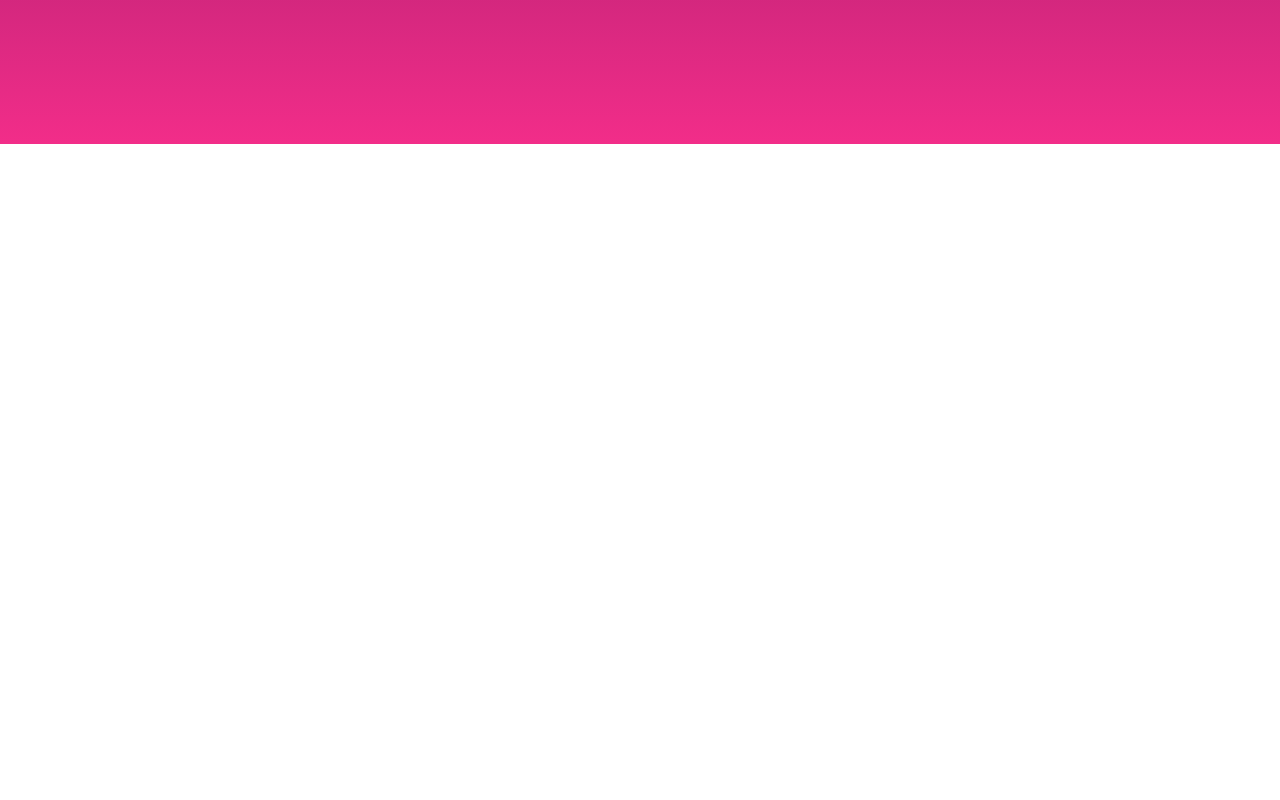
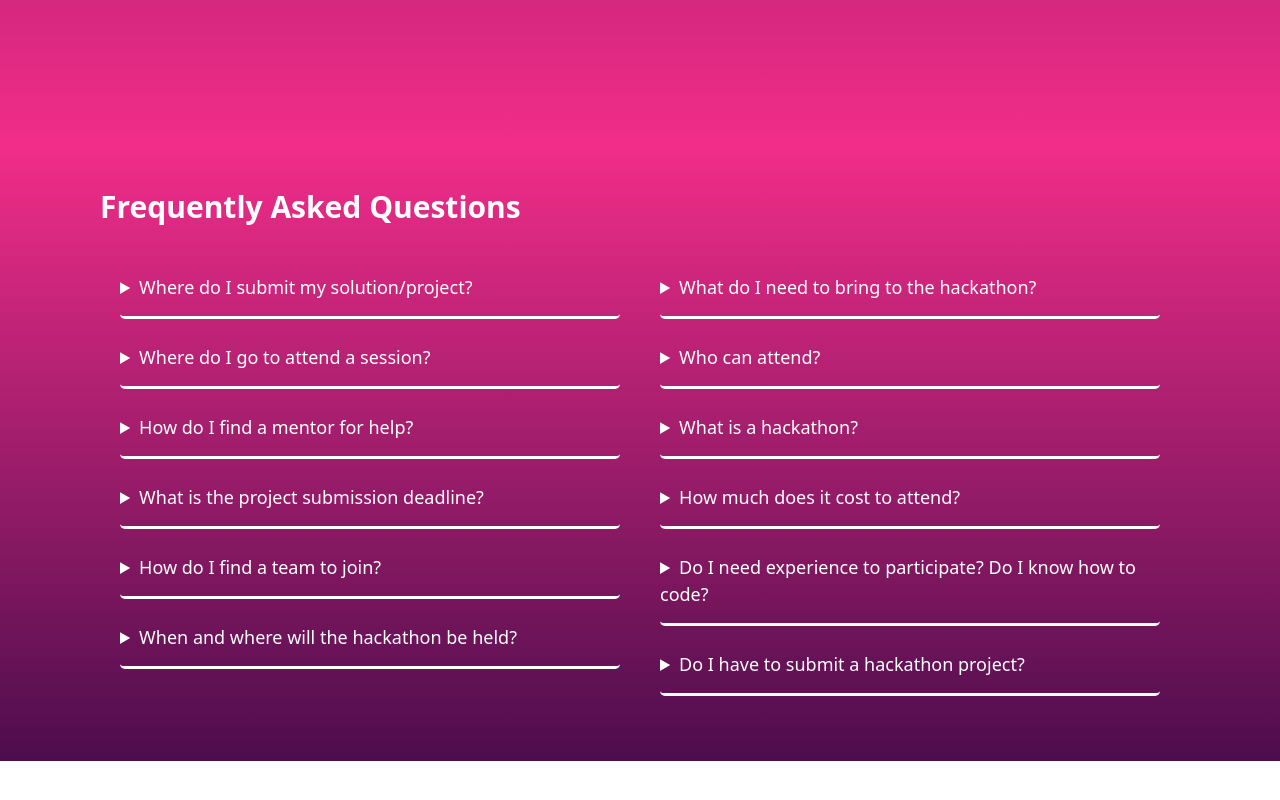
Before and after one commit to TechTogetherInc/TechTogetherMiami-2023, a React (Vite) app: page / in a window 1280 px wide. Shown: the part 1456-2256 px from the top of the page. Before the commit the page ends 1726 px from the top, so only its background shows below. Built offline with nearby package versions, Linux system fonts and the light colour scheme.

Commit message:
Creaet an FAQ section Fixes #6

```diff
--- a/src/App.tsx
+++ b/src/App.tsx
@@ -5,6 +5,7 @@ import FAQ from "./sections/faq";
 import Sponsors from "./sections/sponsors";
 import Header from "./layouts/header";
 import Footer from "./layouts/footer";
+
 
 import LandingPageBg from "./assets/bg/landing_page.png";
 
@@ -25,8 +26,8 @@ function App() {
             <main className="mt-[-100px]">
                 <Landing />
                 <AboutUs />
+                <FAQ />
                 {/* <Itinerary />
-                <FAQ />
                 <Sponsors /> */}
             </main>
             <Footer />
--- a/src/index.css
+++ b/src/index.css
@@ -60,3 +60,61 @@ footer img{
     width: 30px;
     height: 30px;
 }
+
+
+.faq{
+    background: linear-gradient(#f22d89, #4c0d4d);
+
+    /*justify-content:center;*/
+    padding-inline: 50px;
+    padding-block: 40px ;
+    flex-wrap: wrap;
+
+
+    padding-left: 100px;
+    padding-right: 100px;
+    align-items: center;
+}
+.faq-title-row{
+    color: white;
+    font-size: 30px;
+    font-weight: 650;
+    margin-bottom: 5px;
+
+}
+.faq-questions-row{
+    display: flex;
+
+}
+.faq-right-col{
+    color: #ffffff;
+    font-size: 18px;
+    flex: 50%;
+    padding: 20px;
+}
+.faq-left-col{
+    color: #ffffff;
+    font-size: 18px;
+    flex: 50%;
+    padding: 20px;
+}
+
+.question{
+   padding-block: 15px;
+   /*padding-bottom: 15px;*/
+   margin-block: 5px;
+   font-weight:400;
+   /*text-align: center;*/
+   border-bottom: solid;
+   border-radius: 5px;
+
+
+}
+.question:hover{
+    background-color: #f064a57c;
+}
+.answer{
+    padding-bottom: 15px;
+    margin-block: 5px;
+    color: white;
+ }
--- a/src/sections/faq.tsx
+++ b/src/sections/faq.tsx
@@ -1,7 +1,73 @@
 export default function FAQ() {
     return (
-        <section>
-            <h1>Hi this is TechTogether's faq</h1>
+
+        <section className="faq">
+            <div className="faq-title-row">
+                <h2>Frequently Asked Questions</h2>
+            </div>
+            <div className="faq-questions-row">
+                <div className="faq-left-col">
+                    {qas.map((qaelement) => {
+                        return <Qa question={qaelement.question}>{qaelement.answer}</Qa>
+                    })}
+                </div>
+                <div className="faq-right-col">
+                    {qas2.map((qa2element) => {
+                        return <Qa question={qa2element.question}>{qa2element.answer}</Qa>
+                    })}
+                </div>
+            </div>
         </section>
     );
 }
+
+const qas = [{
+    question: "Where do I submit my solution/project?",
+    answer: "You can submit your work in our devpost."
+}, {
+    question: "Where do I go to attend a session?",
+    answer: "The hackathon will be held at the MDC BIT Center located in 300 NE Second Ave Business Innovation and Technology Center, Miami, FL 33132"
+}, {
+    question: "How do I find a mentor for help?",
+    answer: "You will find us by our organizer shirts."
+}, {
+    question: "What is the project submission deadline?",
+    answer: "The project submission deadline will be May 6 at {what our schedule says}"
+}, {
+    question: "How do I find a team to join?",
+    answer: "We will host an event for you to socialize with others and find your team."
+}, {
+    question: "When and where will the hackathon be held?",
+    answer: "The hackathon will be held May 5-6 at the MDC BIT Center located in 300 NE Second Ave Business Innovation and Technology Center, Miami, FL 33132"
+}];
+
+const qas2 = [{
+    question: "What do I need to bring to the hackathon?",
+    answer: "Your laptop, any charger you might need for your device and your fun spirit!"
+}, {
+    question: "Who can attend?",
+    answer: "All marginalized genders "
+}, {
+    question: "What is a hackathon?",
+    answer: "Anyone who has an interest in technology attends a hackathon to learn, build & share their creations over the course of a weekend in a relaxed and welcoming atmosphere. -MLH "
+}, {
+    question: "How much does it cost to attend?",
+    answer: "Nothing, it's a free event! "
+}, {
+    question: "Do I need experience to participate? Do I know how to code?",
+    answer: "No you don't need experience or knowledge of coding to participate, this is an event to help you grow your skills!"
+}, {
+    question: "Do I have to submit a hackathon project?",
+    answer: "No, it is not a requirement."
+}];
+
+function Qa(props: { question: string, children: string }) {
+    return (
+        <details>
+            <summary className="question">{props.question}</summary>
+            <div className="answer">
+                {props.children}
+            </div>
+        </details>
+    )
+}
```
